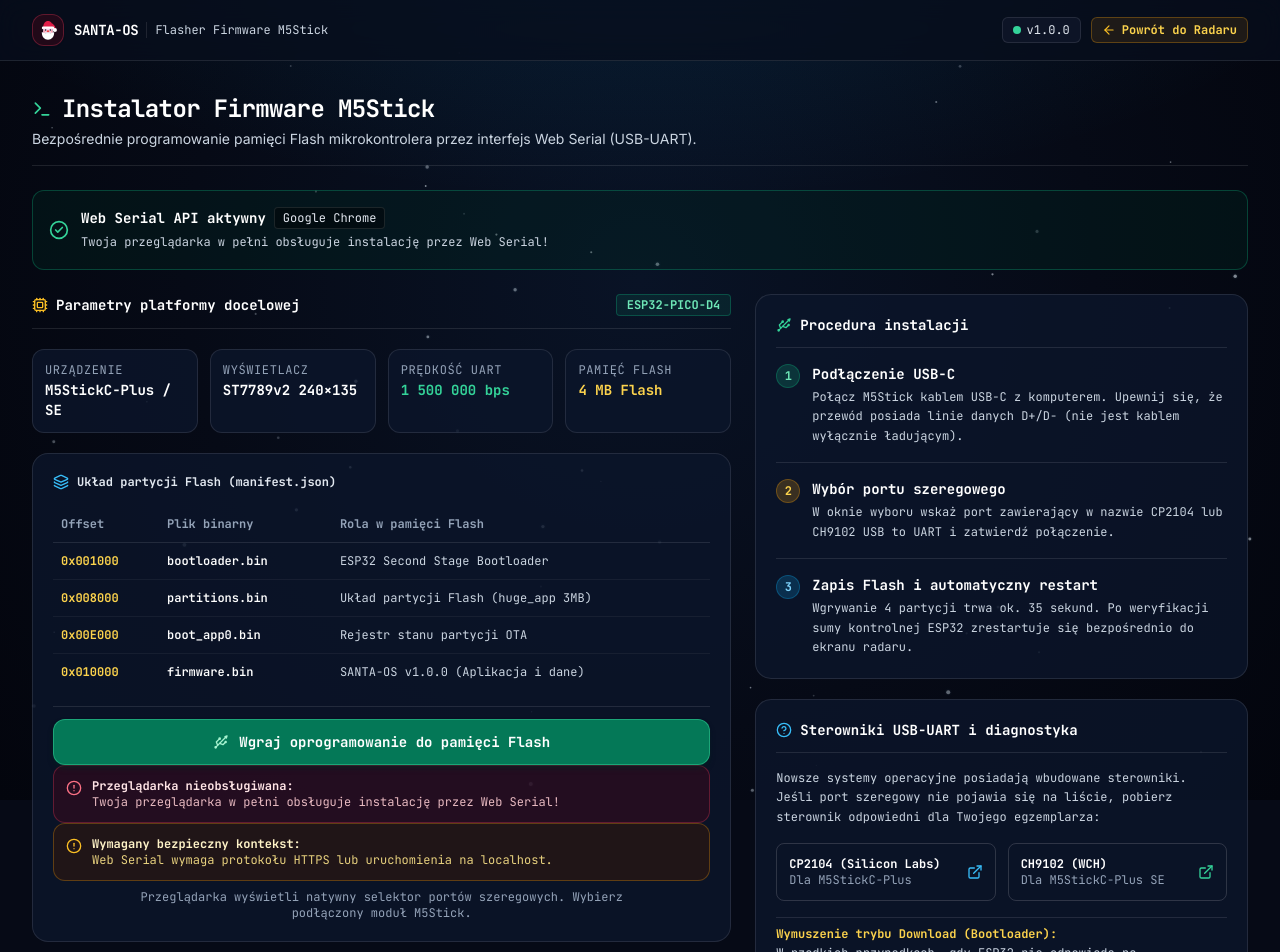
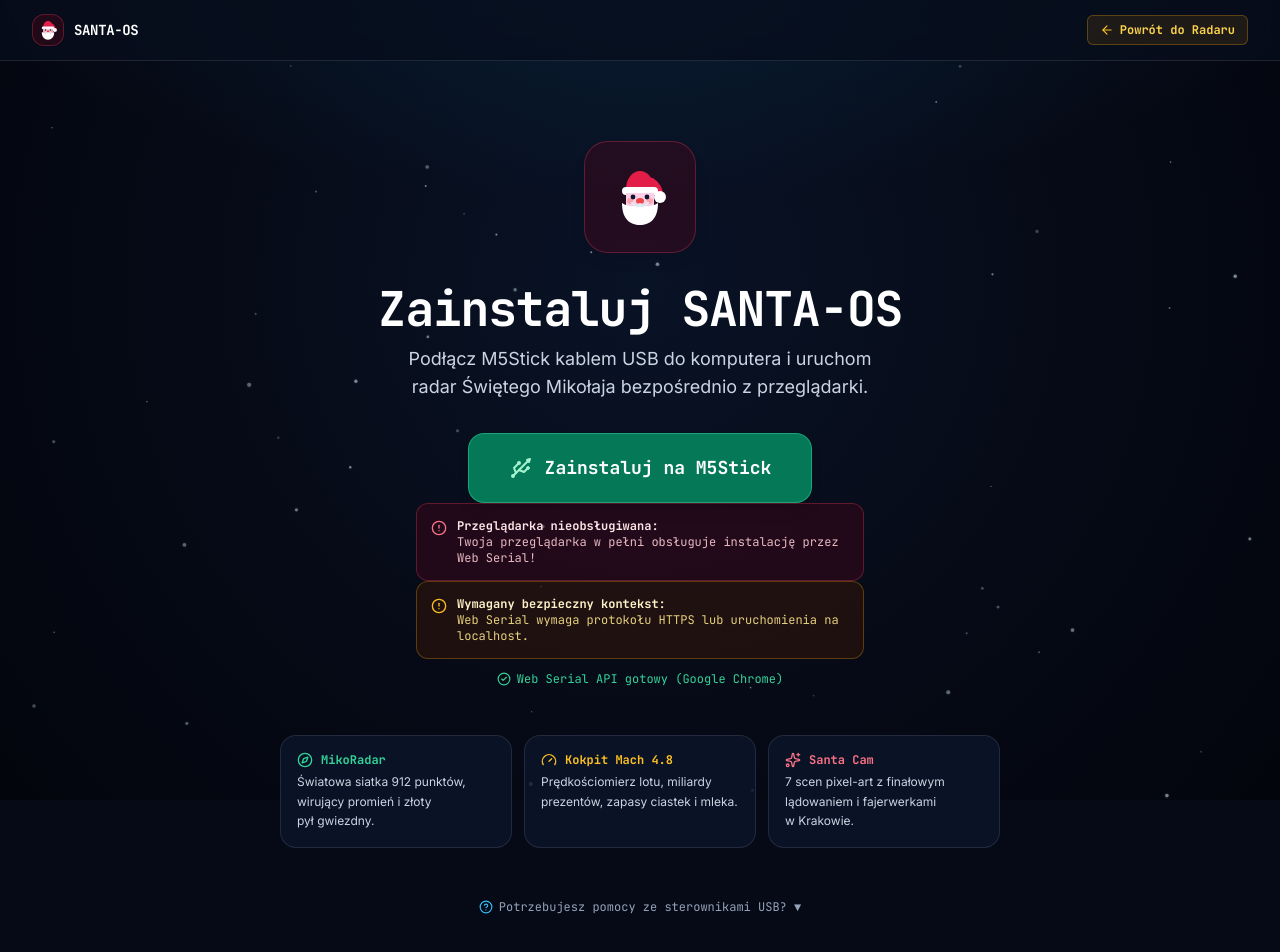
Before and after one commit to frogermcs/santa-tracker, a Next.js app in the folder page/: page /install in a window 1280 px wide. Shown: the top 952 px of the page. Built offline with nearby package versions, Linux system fonts and the light colour scheme.

Commit message:
feat(install): minimalist festive hero UI with big install button and 0 anti-patterns

```diff
--- a/page/app/install/page.tsx
+++ b/page/app/install/page.tsx
@@ -5,29 +5,21 @@ import Image from "next/image";
 import Link from "next/link";
 import {
   ArrowLeft,
-  Usb,
-  Cpu,
+  Compass,
+  Gauge,
+  Sparkles,
+  HelpCircle,
+  ExternalLink,
   CheckCircle2,
   AlertTriangle,
-  ExternalLink,
-  Layers,
-  Terminal,
-  HelpCircle,
 } from "lucide-react";
 import { ESPWebInstallButton } from "@/components/installer/ESPWebInstallButton";
 import { SnowEffect } from "@/components/SnowEffect";
 import { checkWebSerialSupport, BrowserSupportInfo } from "@/lib/installer/browser-support";
-import { APP_VERSION } from "@/lib/version";
-
-const MEMORY_PARTITIONS = [
-  { offset: "0x001000", file: "bootloader.bin", desc: "ESP32 Second Stage Bootloader" },
-  { offset: "0x008000", file: "partitions.bin", desc: "Układ partycji Flash (huge_app 3MB)" },
-  { offset: "0x00E000", file: "boot_app0.bin", desc: "Rejestr stanu partycji OTA" },
-  { offset: "0x010000", file: "firmware.bin", desc: `SANTA-OS v${APP_VERSION} (Aplikacja i dane)` },
-];
 
 export default function InstallPage() {
   const [support, setSupport] = useState<BrowserSupportInfo | null>(null);
+  const [showTroubleshooting, setShowTroubleshooting] = useState(false);
 
   useEffect(() => {
     setSupport(checkWebSerialSupport());
@@ -44,7 +36,7 @@ export default function InstallPage() {
       {/* Gentle Falling Snow Particle Layer */}
       <SnowEffect />
 
-      {/* Navigation Top Header (Strict parity with main radar view) */}
+      {/* Navigation Top Header */}
       <header className="border-b border-white/10 bg-[#070e1c]/75 backdrop-blur-md px-4 sm:px-8 py-3.5 flex items-center justify-between sticky top-0 z-30">
         <div className="flex items-center gap-2.5">
           <div className="w-8 h-8 rounded-xl bg-rose-950/40 border border-rose-500/30 flex items-center justify-center p-1 shadow-sm shrink-0">
@@ -54,204 +46,114 @@ export default function InstallPage() {
             <h1 className="text-sm font-bold font-mono tracking-tight text-white">
               SANTA-OS
             </h1>
-            <span className="text-xs font-mono text-slate-300 border-l border-white/10 pl-2 hidden sm:inline">
-              Flasher Firmware M5Stick
-            </span>
           </div>
-        </div>
-
-        <div className="flex items-center gap-2.5 text-xs font-mono">
-          <div className="hidden sm:flex items-center gap-1.5 px-2.5 py-1 rounded-md bg-slate-900/80 border border-white/10 text-slate-200">
-            <span className="w-2 h-2 rounded-full bg-emerald-400"></span>
-            <span>v{APP_VERSION}</span>
         </div>
 
         <Link
           href="/"
-            className="flex items-center gap-1.5 px-2.5 py-1 rounded-md bg-amber-500/10 hover:bg-amber-500/20 border border-amber-500/30 text-amber-300 transition font-bold cursor-pointer"
+          className="flex items-center gap-1.5 px-3 py-1.5 rounded-md bg-amber-500/10 hover:bg-amber-500/20 border border-amber-500/30 text-amber-300 transition font-bold font-mono text-xs cursor-pointer"
         >
           <ArrowLeft className="w-3.5 h-3.5 text-amber-400" />
           <span>Powrót do Radaru</span>
         </Link>
-        </div>
       </header>
 
-      {/* Main Tactical Workbench */}
-      <main className="flex-1 max-w-7xl w-full mx-auto px-4 sm:px-8 py-6 sm:py-8 space-y-6 relative z-10">
-        {/* Title and Context */}
-        <div className="border-b border-white/10 pb-4">
-          <h2 className="text-xl sm:text-2xl font-bold font-mono tracking-tight text-white flex items-center gap-2.5">
-            <Terminal className="w-5 h-5 text-emerald-400" />
-            <span>Instalator Firmware M5Stick</span>
+      {/* Hero Component */}
+      <main className="flex-1 flex flex-col items-center justify-center text-center px-4 sm:px-6 py-12 sm:py-20 max-w-3xl mx-auto space-y-8 relative z-10 w-full">
+        {/* Santa-OS Badge */}
+        <div className="w-24 h-24 sm:w-28 sm:h-28 rounded-3xl bg-rose-950/40 border border-rose-500/30 flex items-center justify-center p-3 shadow-lg">
+          <Image
+            src="/santa-icon.svg"
+            alt="Santa-OS"
+            width={72}
+            height={72}
+            className="w-14 h-14 sm:w-16 sm:h-16"
+            priority
+          />
+        </div>
+
+        {/* Hero Title & Description */}
+        <div className="space-y-3">
+          <h2 className="text-3xl sm:text-5xl font-black font-mono tracking-tight text-white text-balance">
+            Zainstaluj SANTA-OS
           </h2>
-          <p className="text-sm text-slate-300 mt-1 text-pretty">
-            Bezpośrednie programowanie pamięci Flash mikrokontrolera przez interfejs Web Serial (USB-UART).
+          <p className="text-base sm:text-lg text-slate-300 max-w-lg mx-auto font-sans leading-relaxed text-pretty">
+            Podłącz M5Stick kablem USB do komputera i uruchom radar Świętego Mikołaja bezpośrednio z przeglądarki.
           </p>
         </div>
 
-        {/* Browser Support Status Banner */}
+        {/* Big Install Button */}
+        <div className="space-y-3 w-full flex flex-col items-center">
+          <ESPWebInstallButton size="hero" label="Zainstaluj na M5Stick" />
+
+          {/* Browser / Protocol Status */}
           {support && (
-          <div
-            className={`p-4 rounded-xl border font-mono text-xs transition-all ${
-              support.isSupported
-                ? "bg-emerald-950/30 border-emerald-500/30 text-emerald-200"
-                : "bg-rose-950/40 border-rose-500/40 text-rose-200"
-            }`}
-          >
-            <div className="flex items-start sm:items-center gap-3">
+            <div className="flex items-center justify-center gap-2 text-xs font-mono">
               {support.isSupported ? (
-                <CheckCircle2 className="w-5 h-5 text-emerald-400 shrink-0 mt-0.5 sm:mt-0" />
+                <div className="flex items-center gap-1.5 text-emerald-400">
+                  <CheckCircle2 className="w-3.5 h-3.5 shrink-0" />
+                  <span>Web Serial API gotowy ({support.browserName})</span>
+                </div>
               ) : (
-                <AlertTriangle className="w-5 h-5 text-rose-400 shrink-0 mt-0.5 sm:mt-0" />
-              )}
-              <div className="flex-1 min-w-0">
-                <div className="flex items-center gap-2 flex-wrap">
-                  <span className="font-bold text-white text-sm">
-                    {support.isSupported ? "Web Serial API aktywny" : "Brak obsługi Web Serial"}
-                  </span>
-                  <span className="px-2 py-0.5 rounded bg-black/40 border border-white/10 text-slate-200 text-xs">
-                    {support.browserName}
-                  </span>
-                </div>
-                <p className="mt-1 text-slate-300 leading-relaxed text-xs text-pretty">{support.recommendation}</p>
-              </div>
-            </div>
+                <div className="flex items-center gap-1.5 text-rose-300">
+                  <AlertTriangle className="w-3.5 h-3.5 shrink-0 text-rose-400" />
+                  <span>{support.recommendation}</span>
                 </div>
               )}
-
-        {/* 12-Column Workbench Grid */}
-        <div className="grid grid-cols-1 lg:grid-cols-12 gap-6 items-start">
-          {/* Left Column: Flasher Terminal & Memory Map (7 cols) */}
-          <div className="lg:col-span-7 space-y-5">
-            {/* Platform Specifications Header Bar */}
-            <div className="flex items-center justify-between border-b border-white/10 pb-3">
-              <div className="flex items-center gap-2">
-                <Cpu className="w-4 h-4 text-amber-400" />
-                <h3 className="font-mono font-bold text-sm text-white">Parametry platformy docelowej</h3>
             </div>
-              <span className="font-mono text-xs px-2.5 py-0.5 rounded bg-emerald-500/10 border border-emerald-500/30 text-emerald-300 font-bold">
-                ESP32-PICO-D4
-              </span>
+          )}
         </div>
 
-            {/* Flattened specs grid (single level) */}
-            <div className="grid grid-cols-2 sm:grid-cols-4 gap-3 text-xs font-mono">
-              <div className="p-3 bg-[#0c162b]/80 border border-white/10 rounded-xl">
-                <span className="text-slate-400 block uppercase tracking-wider text-xs">Urządzenie</span>
-                <span className="text-white font-bold text-sm block mt-0.5">M5StickC-Plus / SE</span>
+        {/* Fancy Santa-OS Highlights */}
+        <div className="grid grid-cols-1 sm:grid-cols-3 gap-3 w-full pt-4">
+          <div className="p-4 rounded-2xl bg-[#0c162b]/80 border border-white/10 text-left space-y-1">
+            <div className="flex items-center gap-2 text-emerald-400 font-mono font-bold text-xs">
+              <Compass className="w-4 h-4 shrink-0" />
+              <span>MikoRadar</span>
             </div>
-              <div className="p-3 bg-[#0c162b]/80 border border-white/10 rounded-xl">
-                <span className="text-slate-400 block uppercase tracking-wider text-xs">Wyświetlacz</span>
-                <span className="text-white font-bold text-sm block mt-0.5">ST7789v2 240×135</span>
+            <p className="text-xs text-slate-300 leading-relaxed text-pretty">
+              Światowa siatka 912 punktów, wirujący promień i złoty pył gwiezdny.
+            </p>
           </div>
-              <div className="p-3 bg-[#0c162b]/80 border border-white/10 rounded-xl">
-                <span className="text-slate-400 block uppercase tracking-wider text-xs">Prędkość UART</span>
-                <span className="text-emerald-400 font-bold text-sm block mt-0.5">1 500 000 bps</span>
+
+          <div className="p-4 rounded-2xl bg-[#0c162b]/80 border border-white/10 text-left space-y-1">
+            <div className="flex items-center gap-2 text-amber-400 font-mono font-bold text-xs">
+              <Gauge className="w-4 h-4 shrink-0" />
+              <span>Kokpit Mach 4.8</span>
             </div>
-              <div className="p-3 bg-[#0c162b]/80 border border-white/10 rounded-xl">
-                <span className="text-slate-400 block uppercase tracking-wider text-xs">Pamięć Flash</span>
-                <span className="text-amber-300 font-bold text-sm block mt-0.5">4 MB Flash</span>
+            <p className="text-xs text-slate-300 leading-relaxed text-pretty">
+              Prędkościomierz lotu, miliardy prezentów, zapasy ciastek i mleka.
+            </p>
+          </div>
+
+          <div className="p-4 rounded-2xl bg-[#0c162b]/80 border border-white/10 text-left space-y-1">
+            <div className="flex items-center gap-2 text-rose-400 font-mono font-bold text-xs">
+              <Sparkles className="w-4 h-4 shrink-0" />
+              <span>Santa Cam</span>
+            </div>
+            <p className="text-xs text-slate-300 leading-relaxed text-pretty">
+              7 scen pixel-art z finałowym lądowaniem i fajerwerkami w Krakowie.
+            </p>
           </div>
         </div>
 
-            {/* Flash Memory Partition & Flasher Card (single level) */}
-            <div className="p-5 bg-[#0c162b]/80 border border-white/10 rounded-2xl space-y-4">
-              <div className="flex items-center gap-2 text-xs font-mono text-slate-200 font-bold">
-                <Layers className="w-4 h-4 text-sky-400" />
-                <span>Układ partycji Flash (manifest.json)</span>
-              </div>
+        {/* Minimal Expandable Troubleshooting */}
+        <div className="w-full pt-4">
+          <button
+            onClick={() => setShowTroubleshooting((prev) => !prev)}
+            className="inline-flex items-center gap-1.5 text-xs font-mono text-slate-400 hover:text-slate-200 transition cursor-pointer"
+          >
+            <HelpCircle className="w-3.5 h-3.5 text-sky-400" />
+            <span>{showTroubleshooting ? "Ukryj pomoc i sterowniki USB ▲" : "Potrzebujesz pomocy ze sterownikami USB? ▼"}</span>
+          </button>
 
-              <div className="overflow-x-auto">
-                <table className="w-full text-left text-xs font-mono">
-                  <thead className="border-b border-white/10 text-slate-400">
-                    <tr>
-                      <th className="py-2.5 px-2">Offset</th>
-                      <th className="py-2.5 px-3">Plik binarny</th>
-                      <th className="py-2.5 px-3">Rola w pamięci Flash</th>
-                    </tr>
-                  </thead>
-                  <tbody className="divide-y divide-white/5 text-slate-300">
-                    {MEMORY_PARTITIONS.map((part) => (
-                      <tr key={part.offset} className="hover:bg-white/[0.02]">
-                        <td className="py-2.5 px-2 text-amber-300 font-bold">{part.offset}</td>
-                        <td className="py-2.5 px-3 text-white font-semibold">{part.file}</td>
-                        <td className="py-2.5 px-3 text-slate-300">{part.desc}</td>
-                      </tr>
-                    ))}
-                  </tbody>
-                </table>
-              </div>
-
-              <div className="pt-3 border-t border-white/10 space-y-2">
-                <ESPWebInstallButton />
-                <p className="text-xs font-mono text-slate-400 text-center text-pretty">
-                  Przeglądarka wyświetli natywny selektor portów szeregowych. Wybierz podłączony moduł&nbsp;M5Stick.
-                </p>
-              </div>
-            </div>
-          </div>
-
-          {/* Right Column: Operational Checklist & Diagnostics (5 cols) */}
-          <div className="lg:col-span-5 space-y-5">
-            {/* 3-Step Procedure */}
-            <div className="p-5 bg-[#0c162b]/80 border border-white/10 rounded-2xl space-y-4">
-              <div className="flex items-center gap-2 border-b border-white/10 pb-3">
-                <Usb className="w-4 h-4 text-emerald-400" />
-                <h3 className="font-mono font-bold text-sm text-white">Procedura instalacji</h3>
-              </div>
-
-              <ol className="space-y-4 text-xs font-mono divide-y divide-white/10">
-                <li className="flex gap-3 items-start pt-3 first:pt-0">
-                  <span className="w-6 h-6 rounded-full bg-emerald-500/20 text-emerald-300 font-bold flex items-center justify-center shrink-0 border border-emerald-500/30 text-xs">
-                    1
-                  </span>
-                  <div className="space-y-1">
-                    <span className="font-bold text-white block text-sm">Podłączenie USB-C</span>
-                    <p className="text-slate-300 text-xs leading-relaxed text-pretty">
-                      Połącz M5Stick kablem USB-C z komputerem. Upewnij się, że przewód posiada linie danych D+/D- (nie jest kablem wyłącznie ładującym).
-                    </p>
-                  </div>
-                </li>
-
-                <li className="flex gap-3 items-start pt-4">
-                  <span className="w-6 h-6 rounded-full bg-amber-500/20 text-amber-300 font-bold flex items-center justify-center shrink-0 border border-amber-500/30 text-xs">
-                    2
-                  </span>
-                  <div className="space-y-1">
-                    <span className="font-bold text-white block text-sm">Wybór portu szeregowego</span>
-                    <p className="text-slate-300 text-xs leading-relaxed text-pretty">
-                      W oknie wyboru wskaż port zawierający w nazwie <code>CP2104</code> lub <code>CH9102 USB to UART</code> i zatwierdź połączenie.
-                    </p>
-                  </div>
-                </li>
-
-                <li className="flex gap-3 items-start pt-4">
-                  <span className="w-6 h-6 rounded-full bg-sky-500/20 text-sky-300 font-bold flex items-center justify-center shrink-0 border border-sky-500/30 text-xs">
-                    3
-                  </span>
-                  <div className="space-y-1">
-                    <span className="font-bold text-white block text-sm">Zapis Flash i automatyczny restart</span>
-                    <p className="text-slate-300 text-xs leading-relaxed text-pretty">
-                      Wgrywanie 4 partycji trwa ok. 35 sekund. Po weryfikacji sumy kontrolnej ESP32 zrestartuje się bezpośrednio do ekranu radaru.
-                    </p>
-                  </div>
-                </li>
-              </ol>
-            </div>
-
-            {/* Drivers and Hardware Diagnostics */}
-            <div className="p-5 bg-[#0c162b]/80 border border-white/10 rounded-2xl space-y-4">
-              <div className="flex items-center gap-2 border-b border-white/10 pb-3">
-                <HelpCircle className="w-4 h-4 text-sky-400" />
-                <h3 className="font-mono font-bold text-sm text-white">Sterowniki USB-UART i diagnostyka</h3>
-              </div>
-
-              <div className="space-y-4 text-xs font-mono">
-                <p className="text-slate-300 text-xs leading-relaxed text-pretty">
-                  Nowsze systemy operacyjne posiadają wbudowane sterowniki. Jeśli port szeregowy nie pojawia się na liście, pobierz sterownik odpowiedni dla Twojego egzemplarza:
+          {showTroubleshooting && (
+            <div className="mt-4 p-5 rounded-2xl bg-[#0c162b]/90 border border-white/10 text-left space-y-3 font-mono text-xs">
+              <p className="text-slate-300 leading-relaxed text-pretty">
+                M5Stick wykorzystuje konwerter USB-UART (CP2104 lub CH9102). Jeśli port nie pojawia się w oknie wyboru:
               </p>
 
-                <div className="grid grid-cols-1 sm:grid-cols-2 gap-3">
+              <div className="grid grid-cols-1 sm:grid-cols-2 gap-2.5">
                 <a
                   href="https://www.silabs.com/developers/usb-to-uart-bridge-vcp-drivers"
                   target="_blank"
@@ -279,29 +181,22 @@ export default function InstallPage() {
                 </a>
               </div>
 
-                <div className="pt-2 border-t border-white/10 space-y-3">
-                  <div className="text-xs">
-                    <span className="font-bold text-amber-300 block">Wymuszenie trybu Download (Bootloader):</span>
-                    <p className="text-slate-300 text-xs leading-relaxed mt-0.5 text-pretty">
-                      W rzadkich przypadkach, gdy ESP32 nie odpowiada na automatyczny impuls resetu (DTR/RTS), odłącz kabel USB, wciśnij i przytrzymaj przedni przycisk M5 (GPIO0), a następnie podłącz kabel USB i kliknij instalację.
-                    </p>
-                  </div>
-                  <div className="text-xs pt-2 border-t border-white/5">
-                    <span className="font-bold text-slate-200 block">Użytkownicy systemu Linux:</span>
-                    <p className="text-slate-400 text-xs leading-relaxed mt-0.5 text-pretty">
-                      Upewnij się, że Twoje konto należy do grupy uprawnień portów szeregowych: <code>sudo usermod -a -G dialout $USER</code>.
-                    </p>
+              <div className="pt-2 border-t border-white/10 text-xs text-slate-300 space-y-1">
+                <span className="font-bold text-amber-300 block">Wskazówki:</span>
+                <ul className="space-y-1 list-disc list-inside text-slate-300 text-pretty">
+                  <li>Użyj kabla USB-C z liniami danych (nie tylko do ładowania).</li>
+                  <li>W razie braku reakcji przytrzymaj przedni przycisk M5 (GPIO0) podczas wpinania kabla.</li>
+                  <li>W Linuksie dodaj uprawnienia: <code>sudo usermod -a -G dialout $USER</code>.</li>
+                </ul>
               </div>
             </div>
-              </div>
-            </div>
-          </div>
+          )}
         </div>
       </main>
 
-      {/* Tactical Footer */}
+      {/* Minimal Footer */}
       <footer className="border-t border-white/10 py-5 text-center text-xs font-mono text-slate-400 relative z-10">
-        SANTA-OS v{APP_VERSION} • ESP32-PICO-D4 • Web Serial API
+        SANTA-OS • Autonomiczny radar Świętego Mikołaja na M5StickC-Plus
       </footer>
     </div>
   );
--- a/page/components/installer/ESPWebInstallButton.tsx
+++ b/page/components/installer/ESPWebInstallButton.tsx
@@ -7,11 +7,15 @@ import { checkWebSerialSupport } from "@/lib/installer/browser-support";
 interface ESPWebInstallButtonProps {
   manifestUrl?: string;
   className?: string;
+  size?: "default" | "hero";
+  label?: string;
 }
 
 export function ESPWebInstallButton({
   manifestUrl = "/firmware/manifest.json",
   className = "",
+  size = "default",
+  label = "Zainstaluj SANTA-OS",
 }: ESPWebInstallButtonProps) {
   const [mounted, setMounted] = useState(false);
   const [hasError, setHasError] = useState(false);
@@ -56,27 +60,35 @@ export function ESPWebInstallButton({
 
   if (!mounted) {
     return (
-      <div className="flex items-center justify-center gap-2 px-5 py-3 rounded-xl bg-[#091326] text-slate-400 font-mono text-xs border border-white/10">
-        <Loader2 className="w-4 h-4 animate-spin text-emerald-400" />
+      <div
+        className={
+          size === "hero"
+            ? "inline-flex items-center justify-center gap-3 px-8 sm:px-10 py-4 sm:py-5 rounded-2xl bg-[#091326] text-slate-300 font-mono text-sm sm:text-base border border-white/10"
+            : "flex items-center justify-center gap-2 px-5 py-3 rounded-xl bg-[#091326] text-slate-400 font-mono text-xs border border-white/10"
+        }
+      >
+        <Loader2 className="w-5 h-5 animate-spin text-emerald-400" />
         <span>Inicjalizacja modułu Web Serial...</span>
       </div>
     );
   }
 
+  const buttonClasses =
+    size === "hero"
+      ? "inline-flex items-center justify-center gap-3 px-8 sm:px-10 py-4 sm:py-5 rounded-2xl bg-emerald-700 hover:bg-emerald-600 active:bg-emerald-800 text-white font-mono font-bold text-base sm:text-lg border border-emerald-400/50 shadow-lg transition-all hover:scale-[1.02] active:scale-[0.99] cursor-pointer"
+      : "w-full inline-flex items-center justify-center gap-2.5 px-5 py-3 rounded-xl bg-emerald-700 hover:bg-emerald-600 active:bg-emerald-800 text-white font-mono font-bold text-sm border border-emerald-400/50 shadow-sm transition cursor-pointer";
+
   return (
     <div className={className}>
       <esp-web-install-button manifest={manifestUrl}>
-        <button
-          slot="activate"
-          className="w-full inline-flex items-center justify-center gap-2.5 px-5 py-3 rounded-xl bg-emerald-700 hover:bg-emerald-600 active:bg-emerald-800 text-white font-mono font-bold text-sm border border-emerald-400/50 shadow-md shadow-emerald-950/40 transition cursor-pointer"
-        >
-          <Usb className="w-4 h-4 text-emerald-200" />
-          <span>Wgraj oprogramowanie do pamięci Flash</span>
+        <button slot="activate" className={buttonClasses}>
+          <Usb className={size === "hero" ? "w-5 h-5 sm:w-6 sm:h-6 text-emerald-200" : "w-4 h-4 text-emerald-200"} />
+          <span>{label}</span>
         </button>
 
         <div
           slot="unsupported"
-          className="flex items-start gap-2.5 p-3 rounded-xl bg-rose-950/40 border border-rose-500/30 text-rose-200 text-xs font-mono text-left"
+          className="flex items-start gap-2.5 p-3.5 rounded-xl bg-rose-950/40 border border-rose-500/30 text-rose-200 text-xs font-mono text-left max-w-md mx-auto"
         >
           <AlertCircle className="w-4 h-4 text-rose-400 shrink-0 mt-0.5" />
           <div>
@@ -87,7 +99,7 @@ export function ESPWebInstallButton({
 
         <div
           slot="not-allowed"
-          className="flex items-start gap-2.5 p-3 rounded-xl bg-amber-950/40 border border-amber-500/30 text-amber-200 text-xs font-mono text-left"
+          className="flex items-start gap-2.5 p-3.5 rounded-xl bg-amber-950/40 border border-amber-500/30 text-amber-200 text-xs font-mono text-left max-w-md mx-auto"
         >
           <AlertCircle className="w-4 h-4 text-amber-400 shrink-0 mt-0.5" />
           <div>
```
Lines whose indentation alone changed are shown as unchanged.
